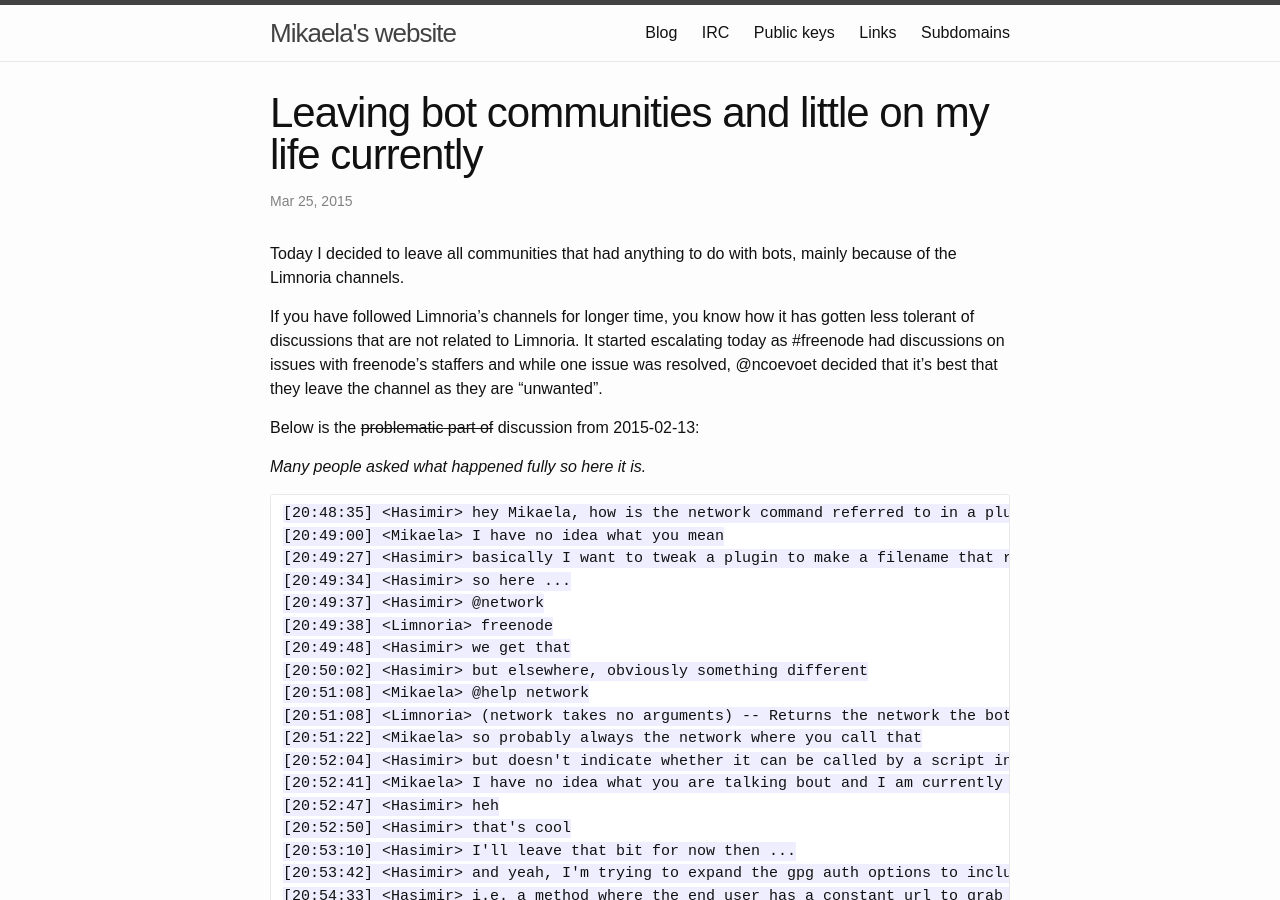
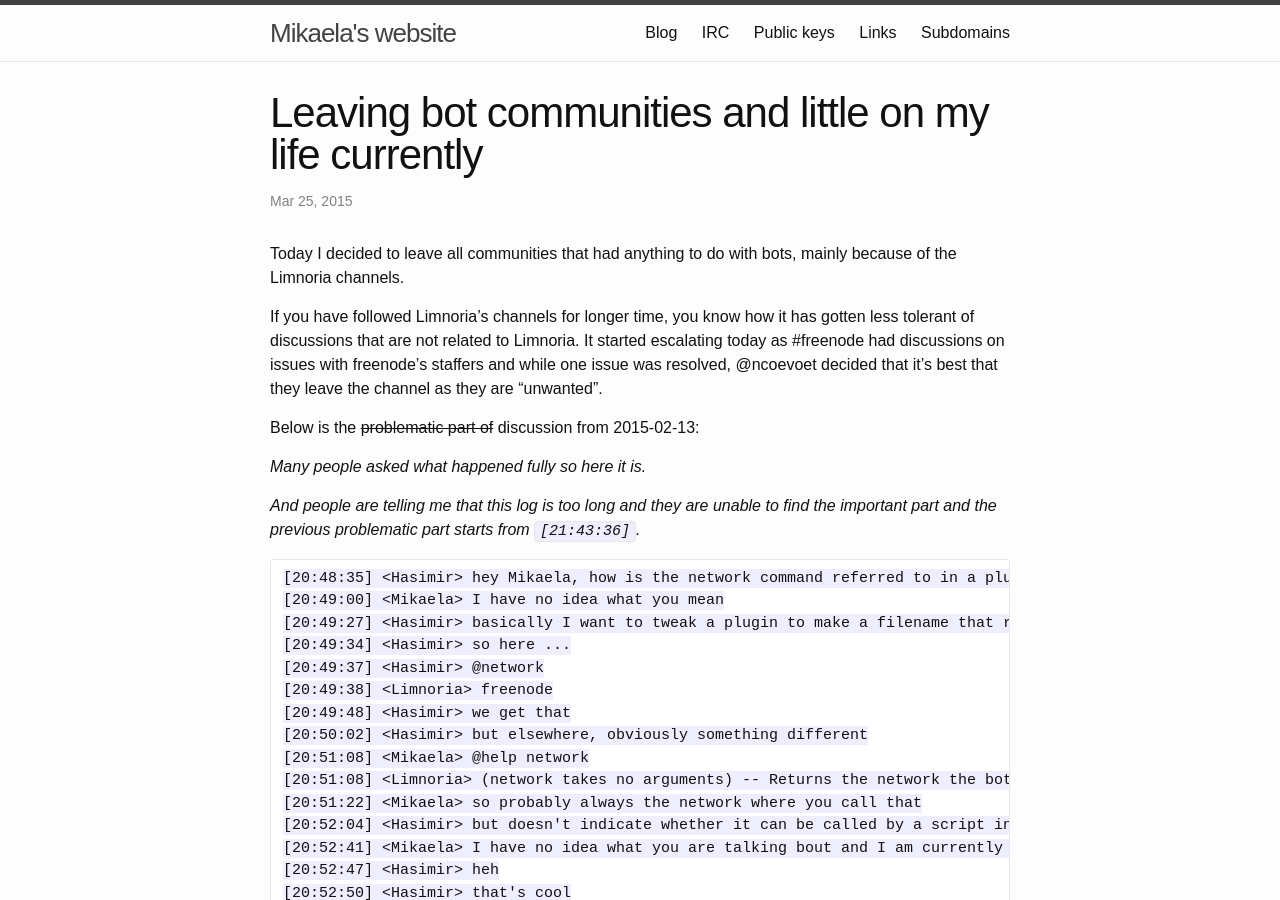
Before and after one commit to Mikaela/mikaela.github.io, a Jekyll site: the page built from _posts/2015-03-25-leaving-bots-life.md, in a window 1280 px wide and 900 px high. Built offline with Jekyll 4.4.1, drawn with Linux system fonts in a browser that asks for light colours; Markdown is read by kramdown in place of the engine named in the settings; comment, search, counter and statistics services are not loaded.

````diff
--- a/_posts/2015-03-25-leaving-bots-life.md
+++ b/_posts/2015-03-25-leaving-bots-life.md
@@ -18,6 +18,10 @@
 Below is the <s>problematic part of</s> discussion from 2015-02-13:
 
 *Many people asked what happened fully so here it is.*
+
+*And people are telling me that this log is too long and they are unable
+to find the important part and the previous problematic part starts from
+`[21:43:36]`.*
 
 ```text
 [20:48:35] <Hasimir> hey Mikaela, how is the network command referred to in a plugin (like @network), is it supybot.network or config.network or something else?
````
